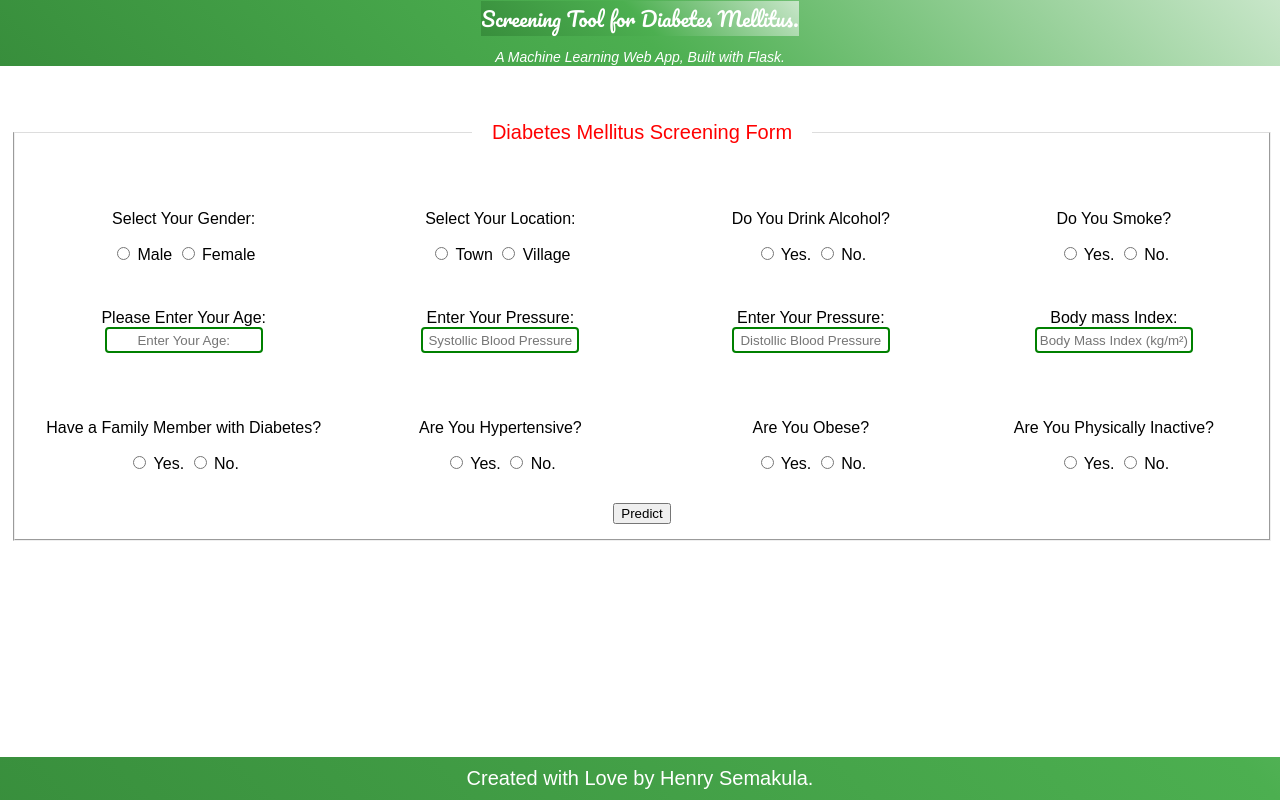
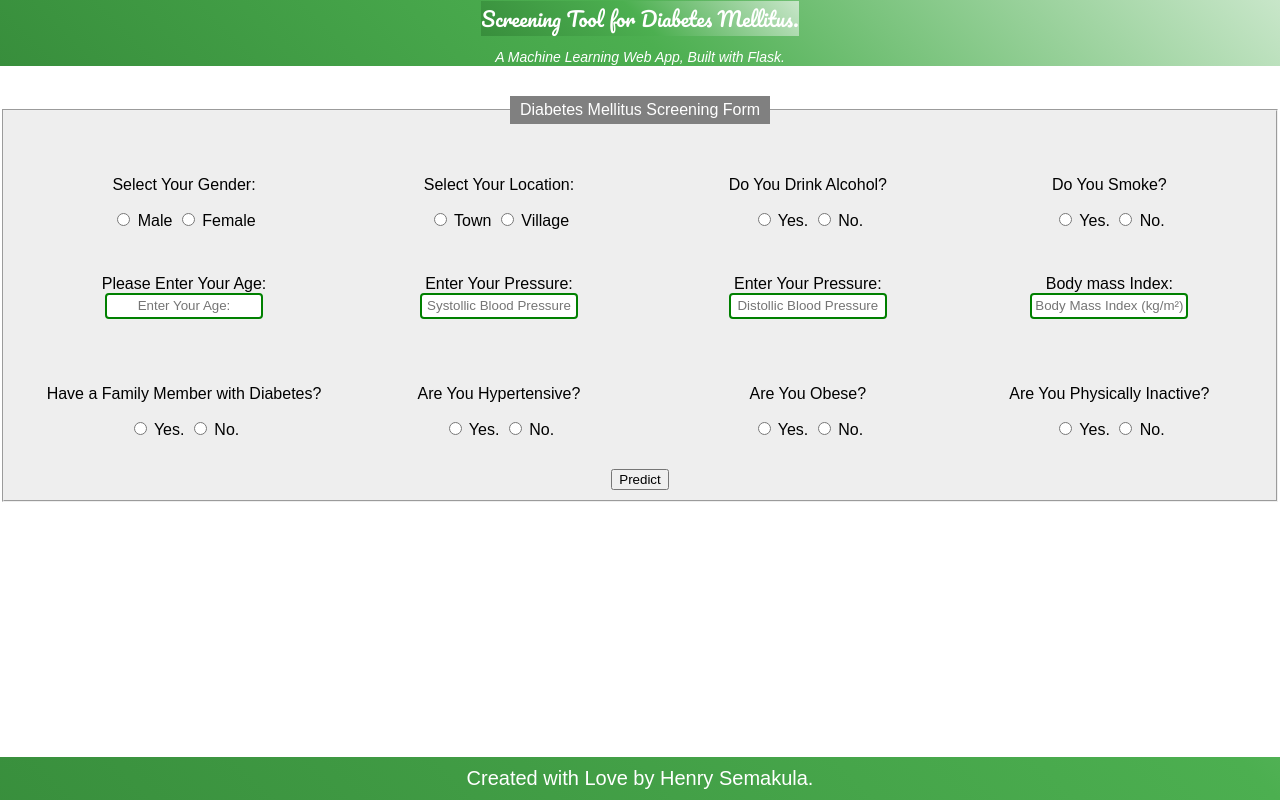
Before and after one commit to dbms-sema/Type-2-Diabetes, a Flask app: page / in a window 1280 px wide. Run offline with Flask 2, Linux system fonts and the light colour scheme; parts of the project's set-up code (start-up, migrations or seed data) failed here and were passed over; some libraries are stand-ins or nearby versions.

Commit message:
Update styles.css

```diff
--- a/static/styles.css
+++ b/static/styles.css
@@ -2,29 +2,17 @@ html{
 	height: 100%;
 	margin: 1;
 }
+
 fieldset {
-      display: block;
-      margin: 20px 1%;
-      margin-bottom: 20px;
-      padding: 0 auto;
-      padding: 15px 0;
-      border: 1;
-      border-top: 1px solid #DDD;
-      width: 98%;
+  background-color: #eeeeee;
 }
 
 legend {
-     display: table;
-     min-width: 0px;
-     max-width: 70%;
-     position: relative;
-     margin: auto;
-     padding: 5px 20px;
-     color:#ff0000;
-     font-size: 20px;
-     text-align: center;
-     text-color:#ff0000;
+  background-color: gray;
+  color: white;
+  padding: 5px 10px;
 }
+
 
 body{
     font-family: Arial, Helvetica,sans-serif;
```
